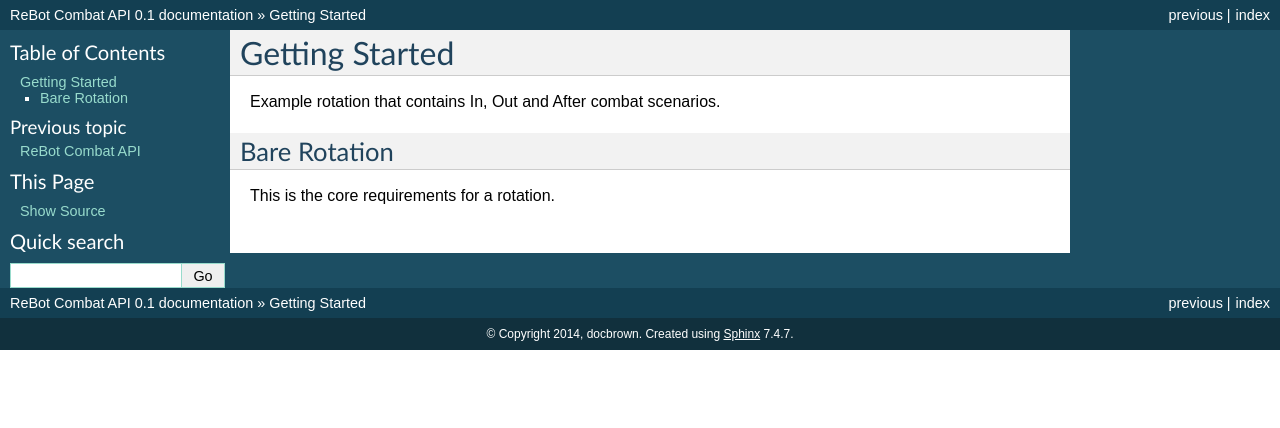
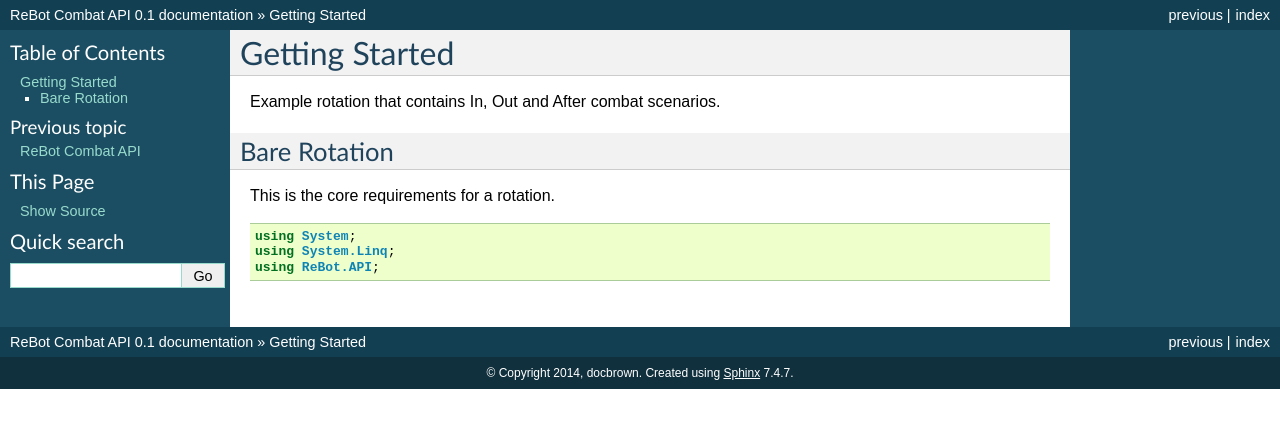
Before and after one commit to docbrown90/ReBotDocs, a Sphinx documentation site: the page built from docs/getting_started.rst, in a window 1280 px wide. Shown: the top 428 px of the page. Built offline with Sphinx 7.4.7, drawn with Linux system fonts in a browser that asks for light colours.

Commit message:
Update getting_started.rst

```diff
--- a/docs/getting_started.rst
+++ b/docs/getting_started.rst
@@ -9,7 +9,8 @@ Bare Rotation
 
 This is the core requirements for a rotation.
 
-.. code-block:: c#
+.. sourcecode:: c#
+
     using System;
     using System.Linq;
     using ReBot.API;
```
